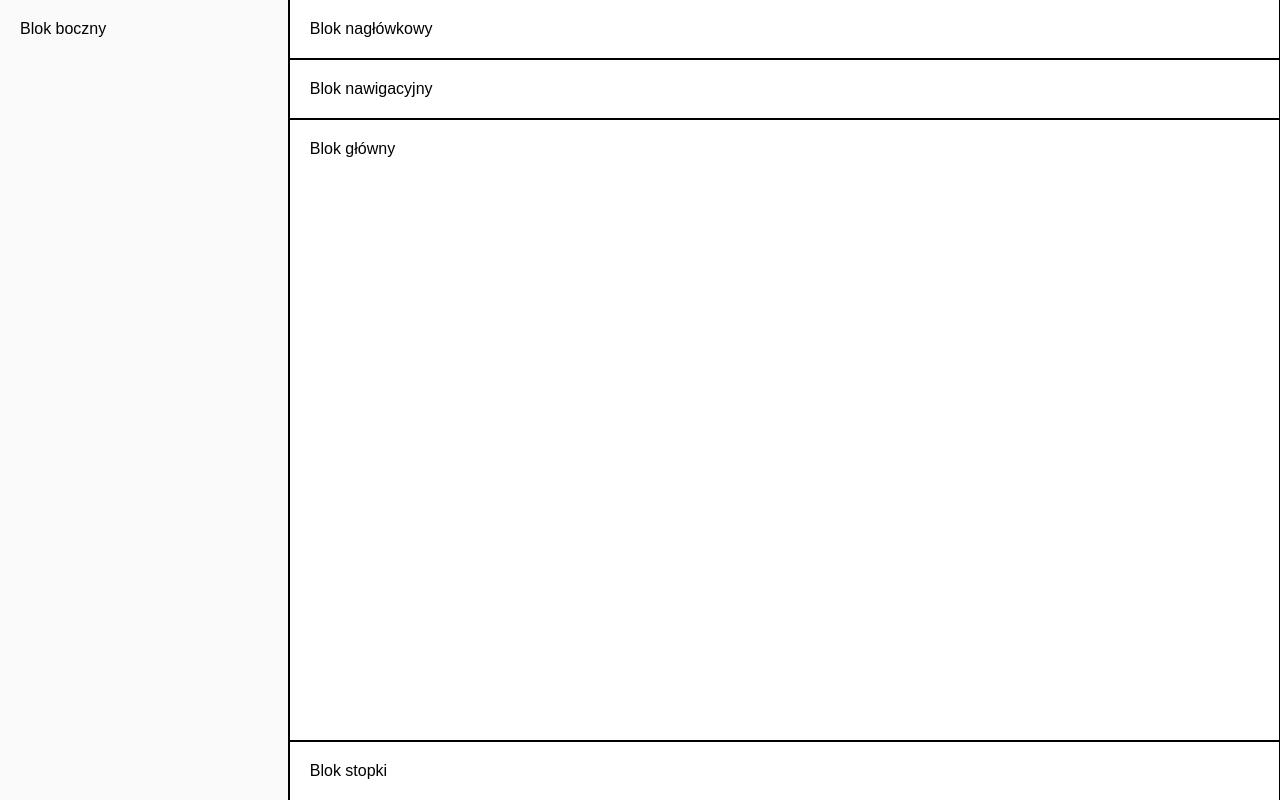
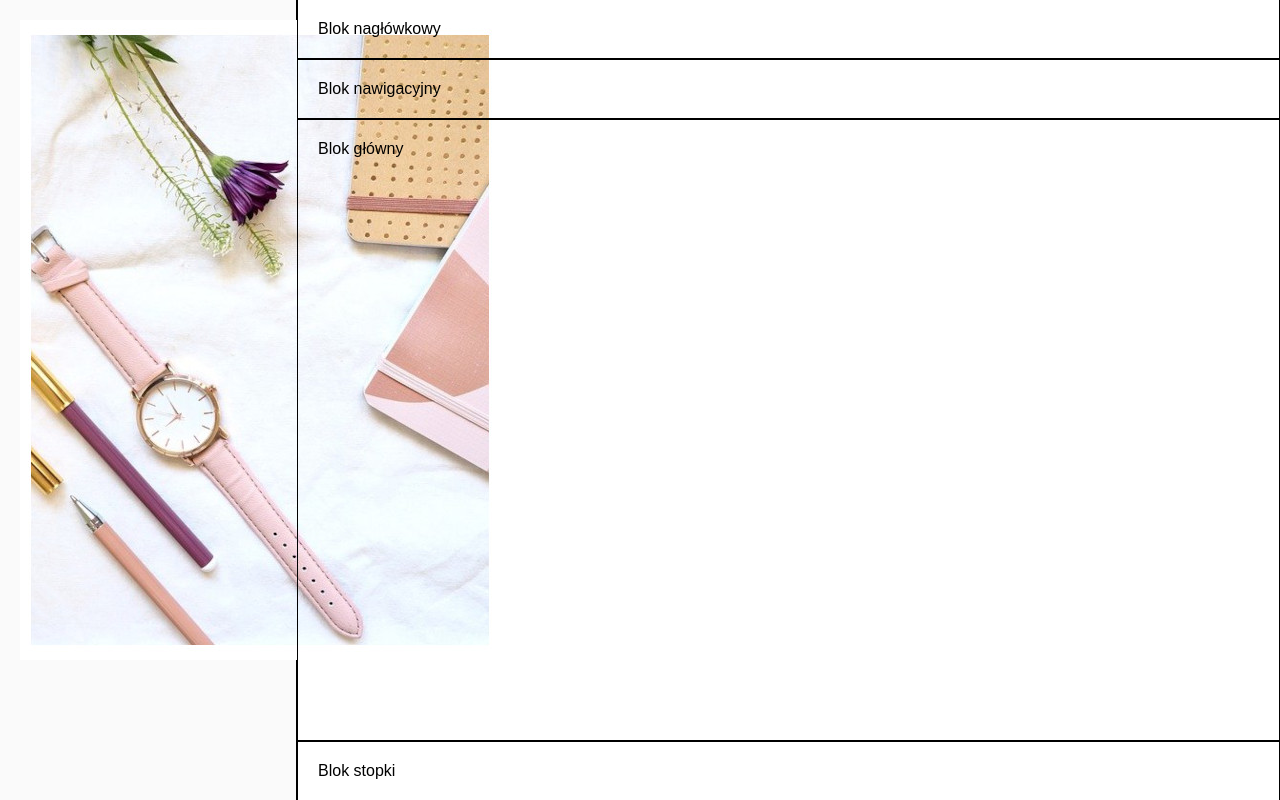
Before and after one commit to mikoalj116/semantyka-arkusz, a plain HTML site: page 2.html in a window 1280 px wide. Drawn offline with Linux system fonts and the light colour scheme.

Commit message:
Update 2.html

```diff
--- a/2.html
+++ b/2.html
@@ -45,7 +45,7 @@
 
 <div class="layout">
     <div class="sidebar">
-        Blok boczny
+     <img src="obraz.jpg">
     </div>
 
     <div class="right-column">
```
